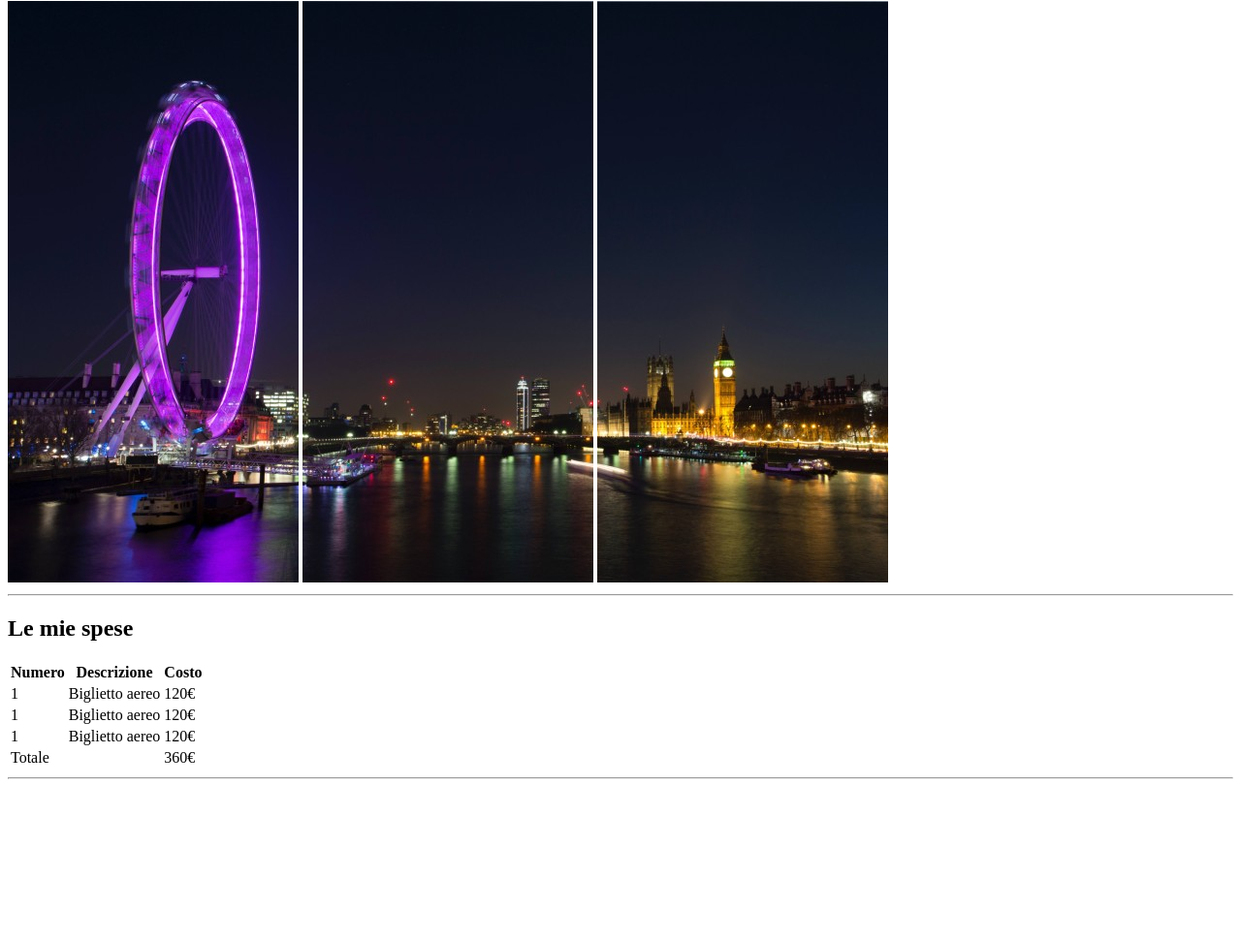
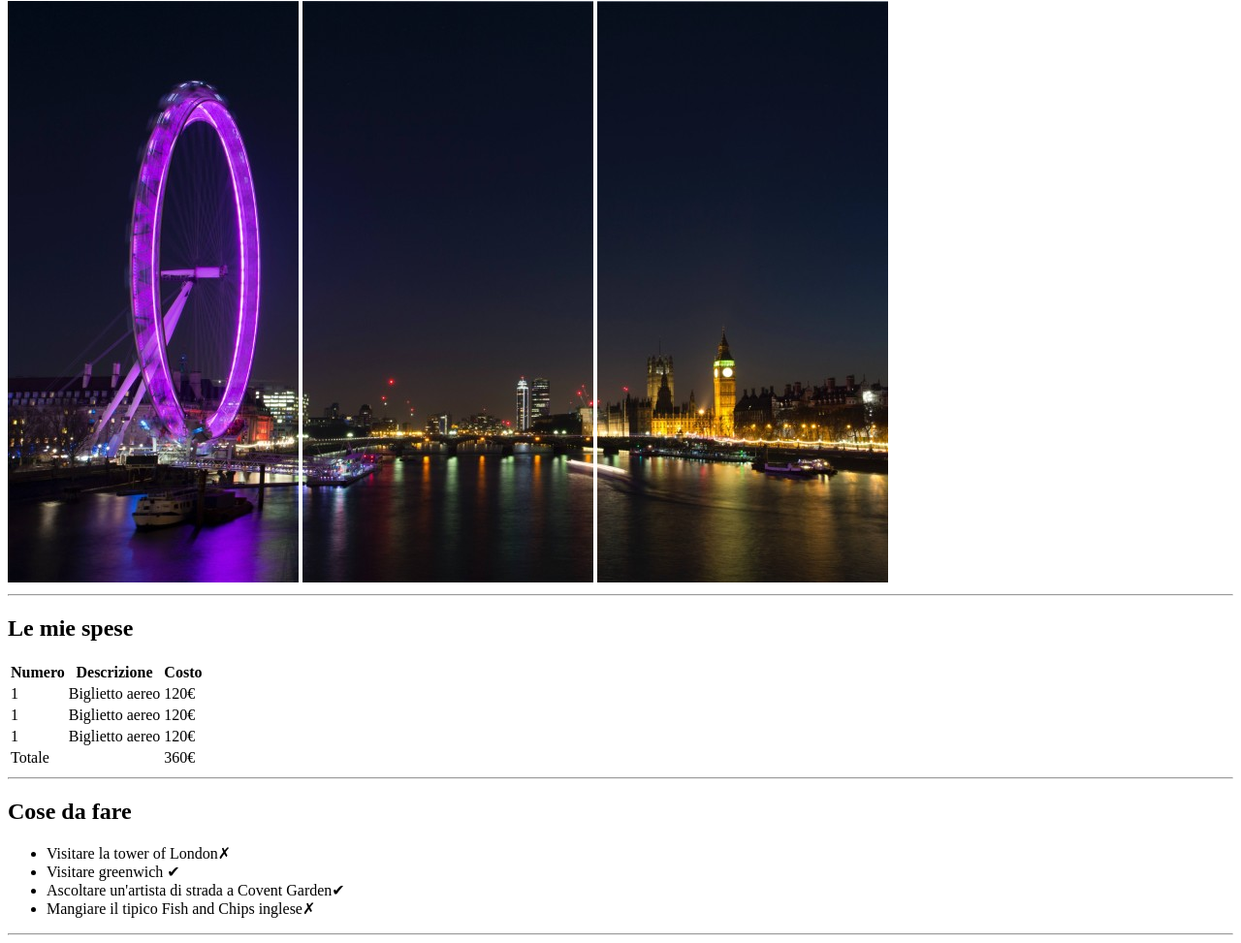
Before and after one commit to AlesciDavide/html-london-trip, a plain HTML site: page index.html in a window 1280 px wide. Shown: the part 79-1052 px from the top of the page at 97% size. Before the commit the page ends 891 px from the top, so only its background shows below. Drawn offline with Linux system fonts and the light colour scheme.

Commit message:
Cose da fare

```diff
--- a/index.html
+++ b/index.html
@@ -52,6 +52,20 @@
             </table>
             <hr>
         </section>
+        <!-- Cose da fare -->
+        <section>
+            <h2>
+                Cose da fare
+            </h2>
+
+            <ul>
+                <li>Visitare la tower of London&#10007;</li>
+                <li>Visitare greenwich &#10004;</li>
+                <li>Ascoltare un'artista di strada a Covent Garden&#10004;</li>
+                <li>Mangiare il tipico Fish and Chips inglese&#10007;</li>
+            </ul>
+            <hr>
+        </section>
     </main>
 </body>
 </html>
```
